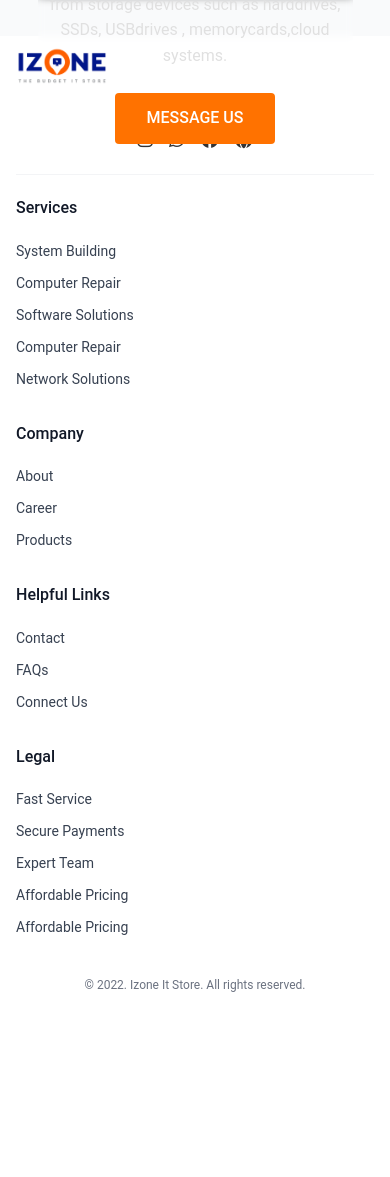
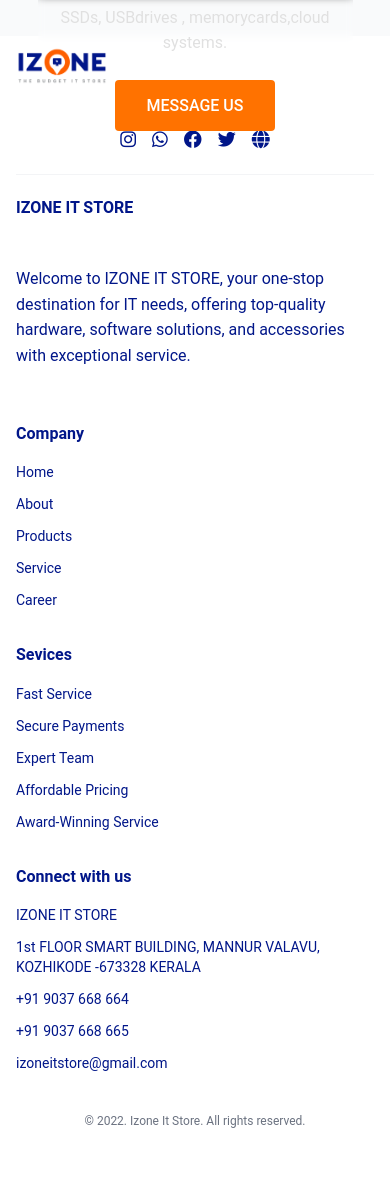
Before and after one commit to muhdashique/Izone, a Django app: page /careers/ in a window 390 px wide. Shown: the part 3416-4593 px from the top of the page. Before the commit the page ends 4408 px from the top, so only its background shows below. Run offline with Django 4.2, Linux system fonts and the light colour scheme; data that the repository does not hold is empty; parts of the project's set-up code (start-up, migrations or seed data) failed here and were passed over; some libraries are stand-ins or nearby versions.

Commit message:
page changes

```diff
--- a/IZONapp/templates/base.html
+++ b/IZONapp/templates/base.html
@@ -78,6 +78,9 @@
   .menu-button:hover {
     background-color: #011689; /* Darker blue on hover */
   }
+  .COLOR{
+    color:  #011689;
+  }
 
   /* Apply styles for large screen sizes */
   @media (min-width: 1024px) {
@@ -98,7 +101,11 @@
 
   .menu-button {
     animation: fadeIn 1s ease-out; /* Add fade-in animation */
+
   }
+
+
+
   </style>
 </head>
 
@@ -145,8 +152,10 @@
 
         <!-- Contact Details (Desktop Only) -->
         <div class="contactdetails">
-          <a href="mailto:izone@gmail.com" style="color: #011689;">izone@gmail.com</a> <br>
-          <a href="tel:+919080706050" style="color: #011689;">+91 9080706050</a>
+          <a href="mailto:
+          izoneitstore@gmail.com" style="color: #011689;">
+            izoneitstore@gmail.com</a> <br>
+          <a href="tel:+919080706050" style="color: #011689;">+91 9037 668 664</a>
         </div>
 
         <div style="display: flex;justify-content: center;align-items: center;gap: 10px;">
@@ -234,16 +243,19 @@
           </div>
           <!-- Social Media Icons -->
           <div class="flex justify-center gap-4 items-center text-lg">
-            <a href="https://www.instagram.com/your_username" class="orange-icon">
+            <a href="https://www.instagram.com/your_username" class="orange-icon" style="color: #011689;">
                 <i class="fa-brands fa-instagram"></i>
             </a>
-            <a href="https://wa.me/1234567890" class="orange-icon">
+            <a href="https://wa.me/1234567890" class="orange-icon" style="color: #011689;">
                 <i class="fa-brands fa-whatsapp"></i>
             </a>
-            <a href="https://www.facebook.com/yourpage" class="orange-icon">
+            <a href="https://www.facebook.com/yourpage" class="orange-icon" style="color: #011689;">
                 <i class="fa-brands fa-facebook"></i>
             </a>
-            <a href="https://www.yourwebsite.com" class="orange-icon">
+            <a href="https://www.twitter.com/your_username" class="orange-icon" style="color: #011689;">
+              <i class="fa-brands fa-twitter"></i>
+          </a>
+          <a href="https://www.yourwebsite.com" class="orange-icon" style="color: #011689;">
                 <i class="fa-solid fa-globe"></i>
             </a>
         </div>
@@ -252,40 +264,43 @@
 
       <!-- Links Grid -->
       <div class="grid grid-cols-1 gap-8 border-t border-gray-100 sm:grid-cols-2 lg:grid-cols-4 pt-5 mt-5">
+        <div class="footer-about">
+          <p class="font-medium_text-gray-900" style="text-align: justify; color: #011689;"><span style="font-weight: bold;"><span style="font-weight: bold;">IZONE IT STORE</span></p><br>
+          <p style="color: #011689;">Welcome to IZONE IT STORE, your one-stop destination for IT needs, offering top-quality hardware, software solutions, and accessories with exceptional service.</p>
+      </div>
           <div>
-              <p class="font-medium text-gray-900">Services</p>
+             <h2 class="font-medium text-gray-900" style="color: #011689 "><span style="font-weight: bold;">Company</span></h2>
               <ul class="mt-4 space-y-3 text-sm">
-                  <li><a href="#" class="text-gray-700 transition hover:text-teal-500">System Building</a></li>
-                  <li><a href="#" class="text-gray-700 transition hover:text-teal-500">Computer Repair</a></li>
-                  <li><a href="#" class="text-gray-700 transition hover:text-teal-500">Software Solutions</a></li>
-                  <li><a href="#" class="text-gray-700 transition hover:text-teal-500">Computer Repair</a></li>
-                  <li><a href="#" class="text-gray-700 transition hover:text-teal-500">Network Solutions</a></li>
+                  <li><a href="#" class="COLOR transition hover:text-teal-500">Home</a></li>
+                  <li><a href="#" class="COLOR transition hover:text-teal-500">About</a></li>
+                  <li><a href="#" class="COLOR transition hover:text-teal-500">Products</a></li>
+                  <li><a href="#" class="COLOR transition hover:text-teal-500">Service</a></li>
+                  <li><a href="#" class="COLOR transition hover:text-teal-500">Career</a></li>
               </ul>
           </div>
           <div>
-              <p class="font-medium text-gray-900">Company</p>
+             <h2 class="font-medium text-gray-900" style="color: #011689;"><span style="font-weight: bold;">Sevices</span></h2>
               <ul class="mt-4 space-y-3 text-sm">
-                  <li><a href="#" class="text-gray-700 transition hover:text-teal-500">About</a></li>
-                  <li><a href="#" class="text-gray-700 transition hover:text-teal-500">Career</a></li>
-                  <li><a href="#" class="text-gray-700 transition hover:text-teal-500">Products</a></li>
-              </ul>
+                <li><a href="#" class="COLOR transition hover:text-teal-500">Fast Service</a></li>
+                <li><a href="#" class="COLOR transition hover:text-teal-500">Secure Payments</a></li>
+                <li><a href="#" class="COLOR transition hover:text-teal-500">Expert Team</a></li>
+                <li><a href="#" class="COLOR transition hover:text-teal-500">Affordable Pricing</a></li>
+                <li><a href="#" class="COLOR transition hover:text-teal-500">Award-Winning Service</a></li>
+            </ul>
           </div>
           <div>
-              <p class="font-medium text-gray-900">Helpful Links</p>
+              <h2 class="font-medium text-gray-900" style="color: #011689;"><span style="font-weight: bold;"> Connect with us</span></h2>
               <ul class="mt-4 space-y-3 text-sm">
-                  <li><a href="#" class="text-gray-700 transition hover:text-teal-500">Contact</a></li>
-                  <li><a href="#" class="text-gray-700 transition hover:text-teal-500">FAQs</a></li>
-                  <li><a href="#" class="text-gray-700 transition hover:text-teal-500">Connect Us</a></li>
-              </ul>
-          </div>
-          <div>
-              <p class="font-medium text-gray-900">Legal</p>
-              <ul class="mt-4 space-y-3 text-sm">
-                  <li><a href="#" class="text-gray-700 transition hover:text-teal-500">Fast Service</a></li>
-                  <li><a href="#" class="text-gray-700 transition hover:text-teal-500">Secure Payments</a></li>
-                  <li><a href="#" class="text-gray-700 transition hover:text-teal-500">Expert Team</a></li>
-                  <li><a href="#" class="text-gray-700 transition hover:text-teal-500">Affordable Pricing</a></li>
-                  <li><a href="#" class="text-gray-700 transition hover:text-teal-500">Affordable Pricing</a></li>
+                  <li><a href="#" class="COLOR transition hover:text-teal-500">IZONE IT STORE</a></li>
+                  <li><a href="#" class="COLOR transition hover:text-teal-500">
+                    1st FLOOR SMART BUILDING,
+                    MANNUR VALAVU,
+                    KOZHIKODE -673328
+                    KERALA</a></li>
+                  <li><a href="#" class="COLOR transition hover:text-teal-500">+91 9037 668 664</a></li>
+                  <li><a href="#" class="COLOR transition hover:text-teal-500">+91 9037 668 665</a></li>
+                  <li><a href="#" class="COLOR transition hover:text-teal-500">
+                    izoneitstore@gmail.com</a></li>
               </ul>
           </div>
       </div>
--- a/IZONapp/templates/service.html
+++ b/IZONapp/templates/service.html
@@ -628,7 +628,7 @@
         <div class="hero-content">
 
             <h1>Professional Computer Hardware Services</h1>
-           <p>We specialize in delivering expert solutions for all your computer hardware needs. Whether you're looking for repairs, upgrades, or expert advice, we offer a full range of services designed to keep your systems running smoothly. With a focus on professionalism and reliability, you can trust us to provide the highest quality service tailored to your specific requirements. Our team is dedicated to ensuring your hardware performs at its best, so you can stay focused on what matters most.</p>
+           <p>We specialize in delivering expert solutions for all your computer hardware needs, offering repairs, upgrades, and expert advice to keep your systems running smoothly. With a focus on professionalism and reliability, you can trust us to provide high-quality service tailored to your specific requirements.</p>
             <!-- <a href="#about" class="btn">REQUEST A QUOTE</a>  -->
         </div>
 
```
Also changed, not shown: IZONapp/templates/about.html (+8 -2 lines), IZONapp/templates/career.html (+94 -0 lines), IZONapp/templates/contactus.html (+23 -0 lines), IZONapp/templates/home.html (+7 -6 lines), IZONapp/views.py (+3 -12 lines).
